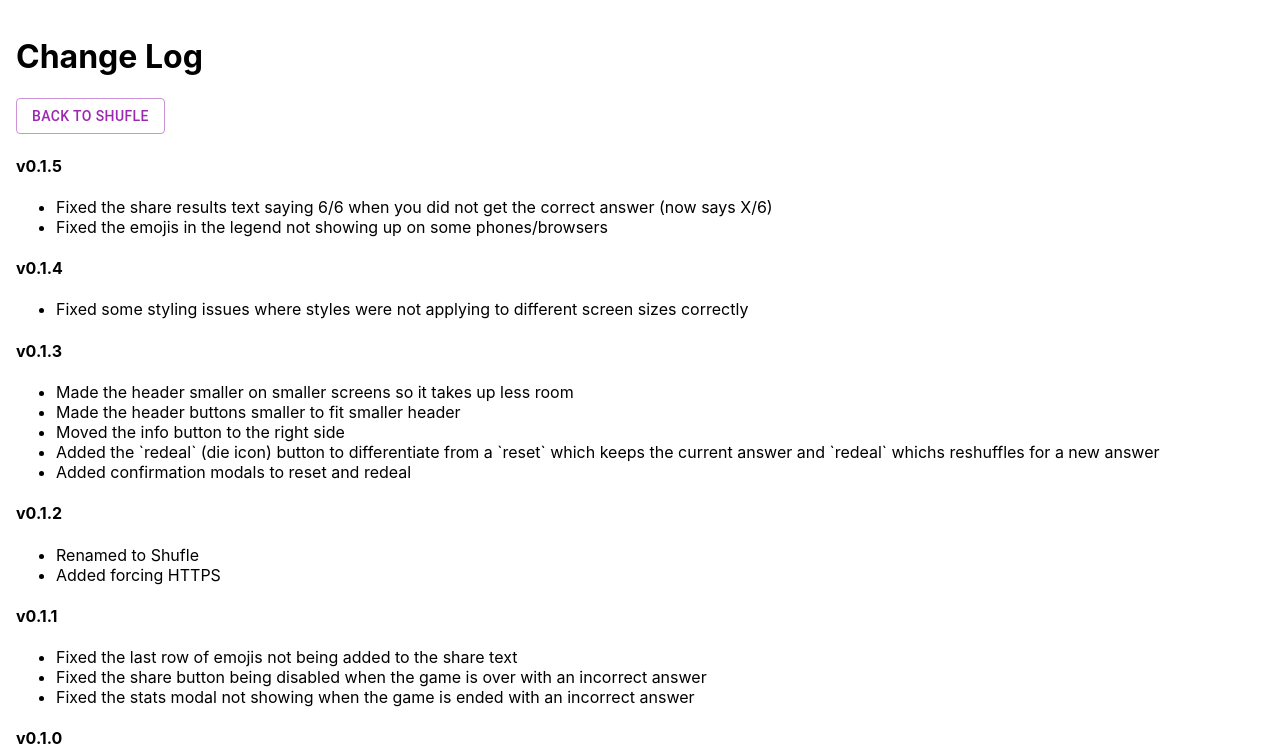
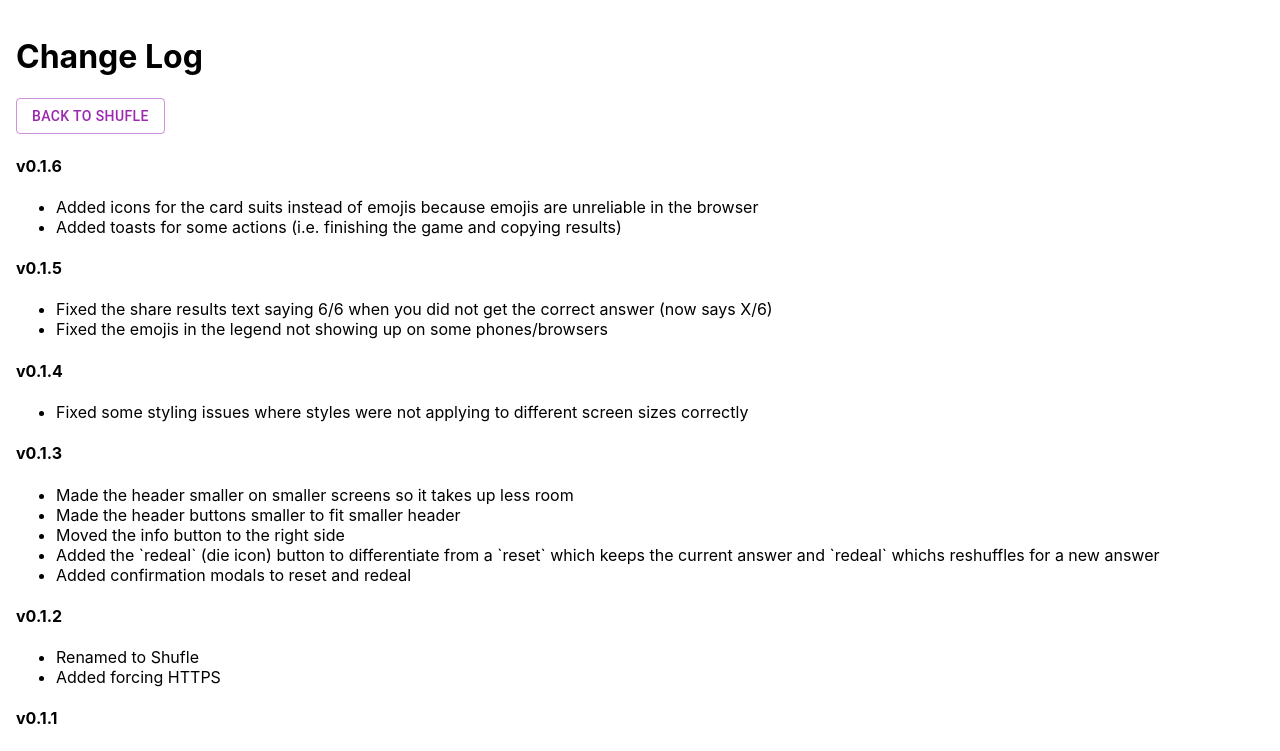
Before and after one commit to xHergz/cardle, a Next.js app: page /change-log in a window 1280 px wide. Shown: the top 751 px of the page. Built offline with nearby package versions, Linux system fonts and the light colour scheme.

Commit message:
Updated change log.

```diff
--- a/pages/change-log.tsx
+++ b/pages/change-log.tsx
@@ -13,6 +13,17 @@ const ChangeLog: NextPage = () => {
           Back to Shufle
         </Button>
       </Link>
+      <h4>v0.1.6</h4>
+      <ul>
+        <li>
+          Added icons for the card suits instead of emojis because emojis are
+          unreliable in the browser
+        </li>
+        <li>
+          Added toasts for some actions (i.e. finishing the game and copying
+          results)
+        </li>
+      </ul>
       <h4>v0.1.5</h4>
       <ul>
         <li>
--- a/src/constants/version.ts
+++ b/src/constants/version.ts
@@ -1 +1 @@
-export const VERSION = "v0.1.5";
+export const VERSION = "v0.1.6";
```
